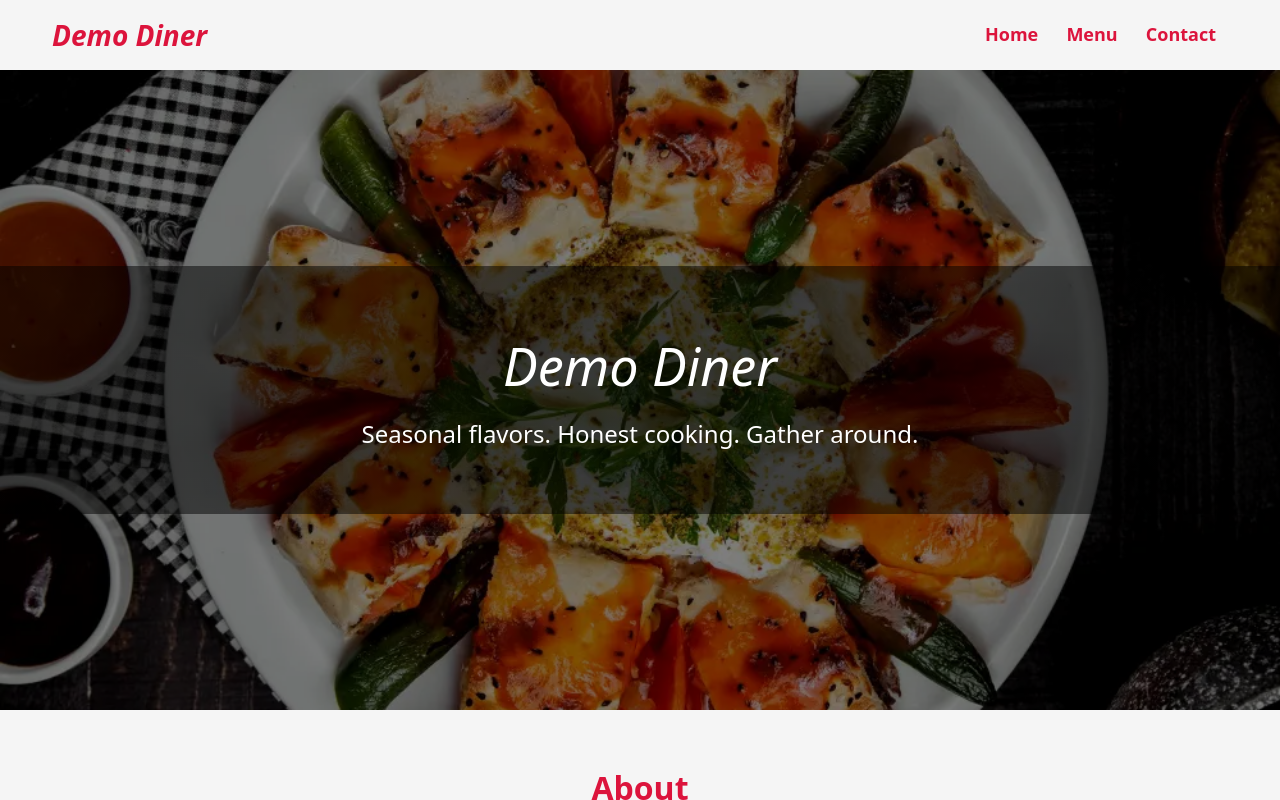
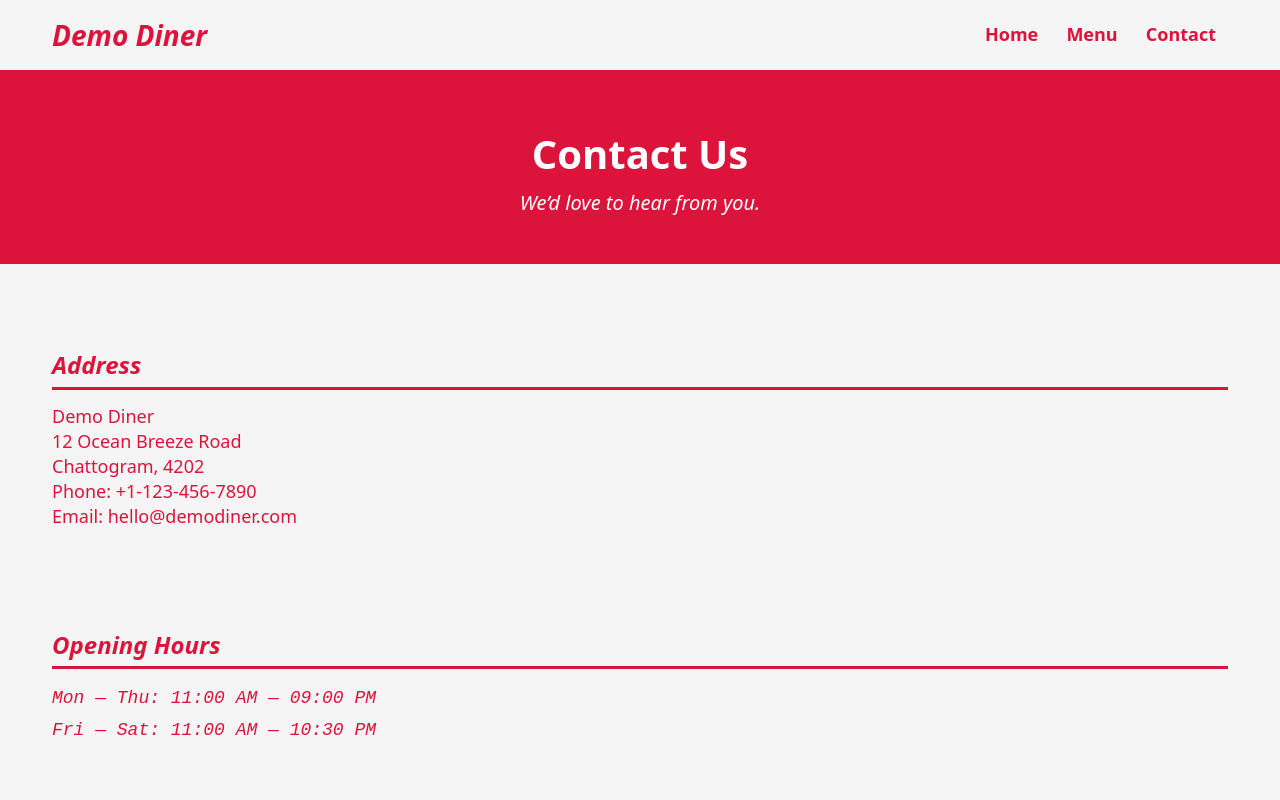
Before and after one commit to rimanz/odin-restaurant, a website built with webpack: page src/template.html in a window 1280 px wide. Both pictures are taken after a click on the button "Contact". Shown: the top 800 px of the page. Built offline with nearby package versions, Linux system fonts and the light colour scheme.

Commit message:
Add contact page and update menu and styles
- Added a new contact page to the project.
- Fix menu page's header to have generic class name for better styling.
- Updated styles to accommodate the new contact page and menu header changes.

```diff
--- a/src/data.js
+++ b/src/data.js
@@ -10,6 +10,7 @@ const restaurantData = {
     "Handcrafted dishes",
     "Cozy, modern atmosphere,",
   ],
+
   menu: {
     Appetizers: [
       {
@@ -41,6 +42,7 @@ const restaurantData = {
         price: 7.5,
       },
     ],
+
     Mains: [
       {
         name: "Grilled Herb Chicken",
@@ -71,6 +73,7 @@ const restaurantData = {
         price: 15.0,
       },
     ],
+
     Desserts: [
       {
         name: "Chocolate Lava Cake",
@@ -101,6 +104,7 @@ const restaurantData = {
         price: 6.5,
       },
     ],
+
     Drinks: [
       {
         name: "Fresh Lemonade",
@@ -130,6 +134,31 @@ const restaurantData = {
       },
     ],
   },
+
+  contact: {
+    name: name,
+    address: {
+      street: "12 Ocean Breeze Road",
+      area: "Pahartali Heights",
+      city: "Chattogram",
+      postalCode: "4202",
+      country: "Bangladesh",
+    },
+    phone: "+1-123-456-7890",
+    email: "hello@demodiner.com",
+    hours: [
+      {
+        days: "Mon — Thu",
+        open: "11:00 AM",
+        close: "09:00 PM",
+      },
+      {
+        days: "Fri — Sat",
+        open: "11:00 AM",
+        close: "10:30 PM",
+      },
+    ],
+  },
 };
 
 export default restaurantData;
--- a/src/index.js
+++ b/src/index.js
@@ -1,3 +1,4 @@
+import contact from "./pages/contact.js";
 import home from "./pages/home.js";
 import menu from "./pages/menu.js";
 import "./styles.css";
@@ -18,7 +19,7 @@ export function showPage(pageId) {
       menu();
       break;
     case "contact":
-      console.log("There's no contact page yet!");
+      contact();
       break;
     default:
       console.error("There's no pages to show!");
--- /dev/null
+++ b/src/pages/contact.js
@@ -0,0 +1,102 @@
+import restaurantData from "../data.js";
+import { createNode, sectionBuilder } from "../utils.js";
+
+const content_root = document.getElementById("content");
+
+function createHeader() {
+  const headerSection = sectionBuilder({
+    classNames: "page-header",
+    heading: { tag: "h1", textContent: "Contact Us" },
+    parent: content_root,
+  });
+
+  const subHeading = createNode({
+    tag: "p",
+    classNames: "sub-heading",
+    textContent: "We’d love to hear from you.",
+    parent: headerSection,
+  });
+}
+
+function createAddressSection() {
+  const contactInfo = restaurantData.contact;
+
+  const section = sectionBuilder({
+    classNames: "address",
+    heading: {
+      tag: "h3",
+      textContent: "Address",
+    },
+    parent: content_root,
+  });
+
+  const address = createNode({
+    tag: "address",
+    parent: section,
+  });
+
+  const name = createNode({
+    tag: "p",
+    textContent: restaurantData.name,
+    parent: address,
+  });
+
+  const street = createNode({
+    tag: "p",
+    textContent: contactInfo.address.street,
+    parent: address,
+  });
+
+  const city = createNode({
+    tag: "p",
+    textContent: `${contactInfo.address.city}, ${contactInfo.address.postalCode}`,
+    parent: address,
+  });
+
+  const phone = createNode({
+    tag: "p",
+    textContent: `Phone: ${contactInfo.phone}`,
+    parent: address,
+  });
+
+  const email = createNode({
+    tag: "p",
+    textContent: `Email: ${contactInfo.email}`,
+    parent: address,
+  });
+}
+
+function createHoursSection() {
+  const openingHours = restaurantData.contact.hours;
+
+  const section = sectionBuilder({
+    classNames: "hours",
+    heading: {
+      tag: "h3",
+      textContent: "Opening Hours",
+    },
+    parent: content_root,
+  });
+
+  const hours = createNode({
+    tag: "div",
+    classNames: "timing",
+    parent: section,
+  });
+
+  openingHours.forEach((timing) => {
+    createNode({
+      tag: "p",
+      textContent: `${timing.days}: ${timing.open} — ${timing.close}`,
+      parent: hours,
+    });
+  });
+}
+
+export default function contact() {
+  content_root.textContent = "";
+
+  createHeader();
+  createAddressSection();
+  createHoursSection();
+}
--- a/src/pages/menu.js
+++ b/src/pages/menu.js
@@ -6,7 +6,7 @@ const content_root = document.getElementById("content");
 
 function createHeader() {
   const headerSection = sectionBuilder({
-    classNames: "menu-header",
+    classNames: "page-header",
     heading: { tag: "h1", textContent: "Our Menu" },
     parent: content_root,
   });
--- a/src/styles.css
+++ b/src/styles.css
@@ -213,18 +213,18 @@ footer p {
 
 /* Menu page related styles */
 
-.menu-header {
+.page-header {
   background-color: crimson;
   color: white;
   margin-bottom: var(--outer-spacing-y);
 }
 
-.menu-header .section-heading {
+.page-header .section-heading {
   font-size: 2.5rem;
   /* padding-bottom: 0.75rem; */
 }
 
-.menu-header .sub-heading {
+.page-header .sub-heading {
   font-size: 1.25rem;
   font-style: italic;
   text-align: center;
@@ -323,6 +323,34 @@ footer p {
   font-weight: bold;
 }
 
+/* Contact Page specific styles */
+.address .section-heading,
+.hours .section-heading {
+  font-size: 1.5rem;
+  font-style: italic;
+  text-align: left;
+  padding-bottom: calc(var(--outer-spacing-y) / 5);
+  border-bottom: 3px solid;
+}
+
+address,
+.timing {
+  font-size: 1.125rem;
+  padding-block: calc(var(--outer-spacing-y) / 2);
+}
+
+address p {
+  line-height: 1.4;
+  font-style: normal;
+}
+
+.timing p {
+  font-family: monospace;
+  line-height: 1.75;
+  font-weight: 500;
+  font-style: italic;
+}
+
 /* Media queries */
 @media (max-width: 480px) {
   .container {
```
